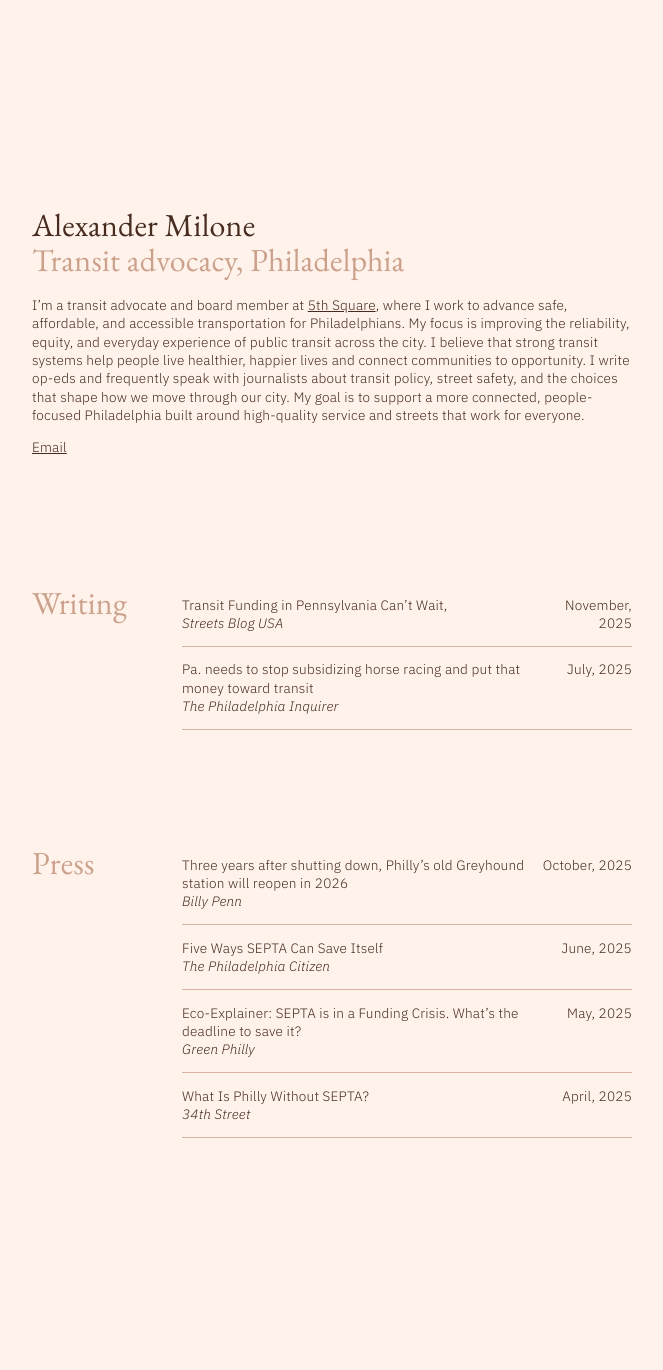
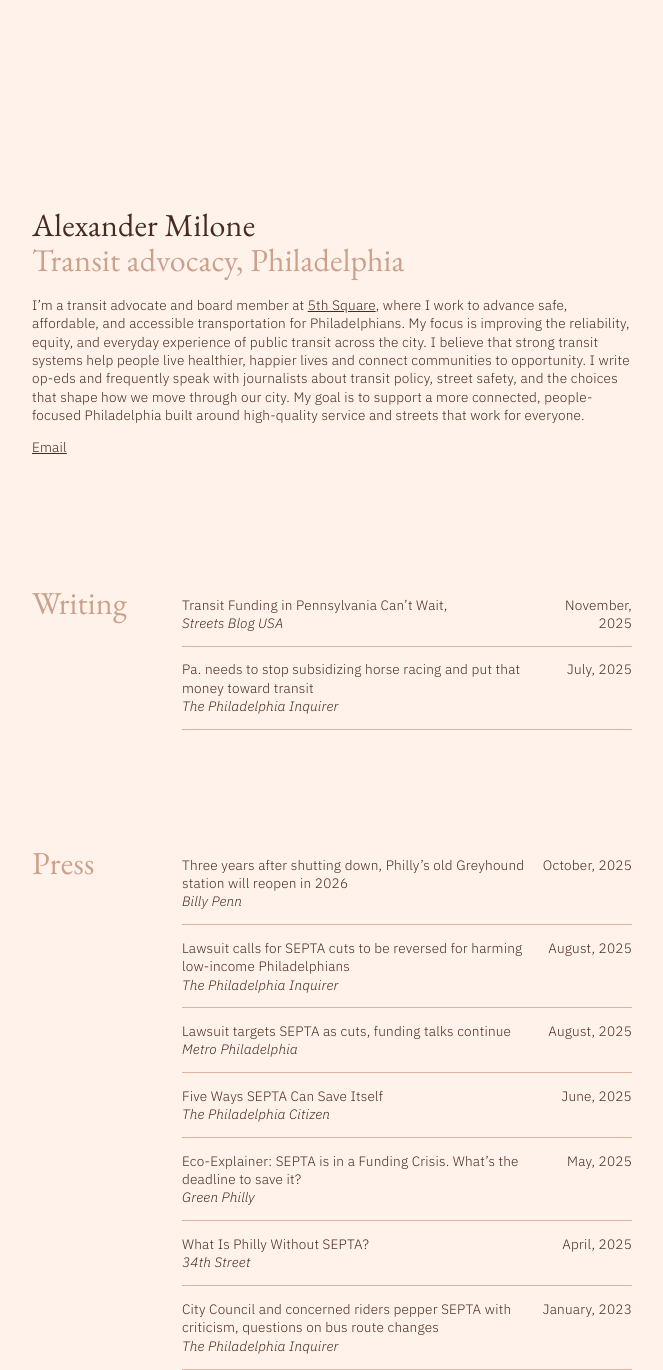
Before and after one commit to helenvholmes/alexandermilone.com, a Jekyll site: the page built from index.markdown, in a window 1280 px wide. Shown: the whole page, without its empty margins (308-971 px from the left). Built offline with Jekyll 4.4.1, drawn with Linux system fonts in a browser that asks for light colours; before the commit the page ends 1138 px from its top, so only the background shows below that.

Commit message:
Adds more press mentions

```diff
--- a/index.markdown
+++ b/index.markdown
@@ -23,9 +23,12 @@
 
 |------------------------------------------------------------------------------------------------------------------------------------------------------------------------------------------------------------------------|--------------|
 |[Three years after shutting down, Philly’s old Greyhound station will reopen in 2026 <br /> _Billy Penn_](https://billypenn.com/2025/10/30/greyhound-intercity-bus-station-ppa-reopen/)| October, 2025 |
+|[Lawsuit calls for SEPTA cuts to be reversed for harming low-income Philadelphians <br /> _The Philadelphia Inquirer_](https://www.inquirer.com/transportation/septa-service-cuts-lawsuit-income-race-20250827.html)| August, 2025 |
+|[Lawsuit targets SEPTA as cuts, funding talks continue <br /> _Metro Philadelphia_](https://metrophiladelphia.com/stories/lawsuit-targets-septa-as-cuts-funding-talks-continue,103815)| August, 2025 |
 |[Five Ways SEPTA Can Save Itself <br /> _The Philadelphia Citizen_](https://thephiladelphiacitizen.org/ideas-we-should-steal-save-septa/)| June, 2025 |
 |[Eco-Explainer: SEPTA is in a Funding Crisis. What’s the deadline to save it? <br /> _Green Philly_](https://greenphl.com/news/eco-explainer-septa-is-in-a-funding-crisis-whats-the-deadline-to-save-it/)| May, 2025 |
 |[What Is Philly Without SEPTA? <br /> _34th Street_](https://www.34st.com/article/2025/04/septa-budget-cut-transit-activism-chestnut-hill-west-regional-rail-transit-for-all-pa-philadelphia-josh-shapiro)| April, 2025 |
+|[City Council and concerned riders pepper SEPTA with criticism, questions on bus route changes <br /> _The Philadelphia Inquirer_](https://www.inquirer.com/transportation/septa-bus-route-changes-uproar-concerns-philadelphia-council-20230123.html)| January, 2023 |
 
 <!-- ## Talks
 
--- a/main.css
+++ b/main.css
@@ -11,6 +11,7 @@
   margin: auto;
   max-width: 600px;
   padding: 10em 4em;
+  min-height: 100vh;
   background-color: var(--background);
   color: var(--primary);
   font-family: "IBM Plex Sans", sans-serif;
```
